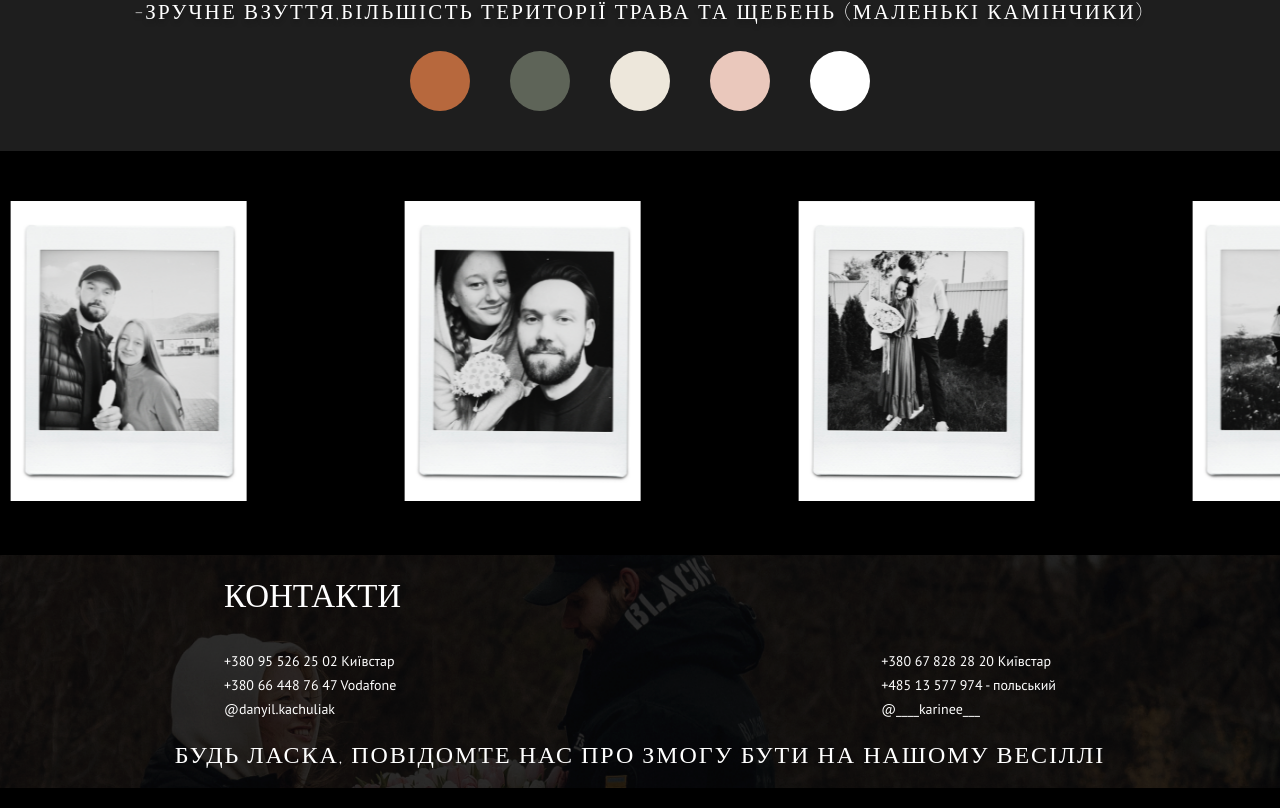
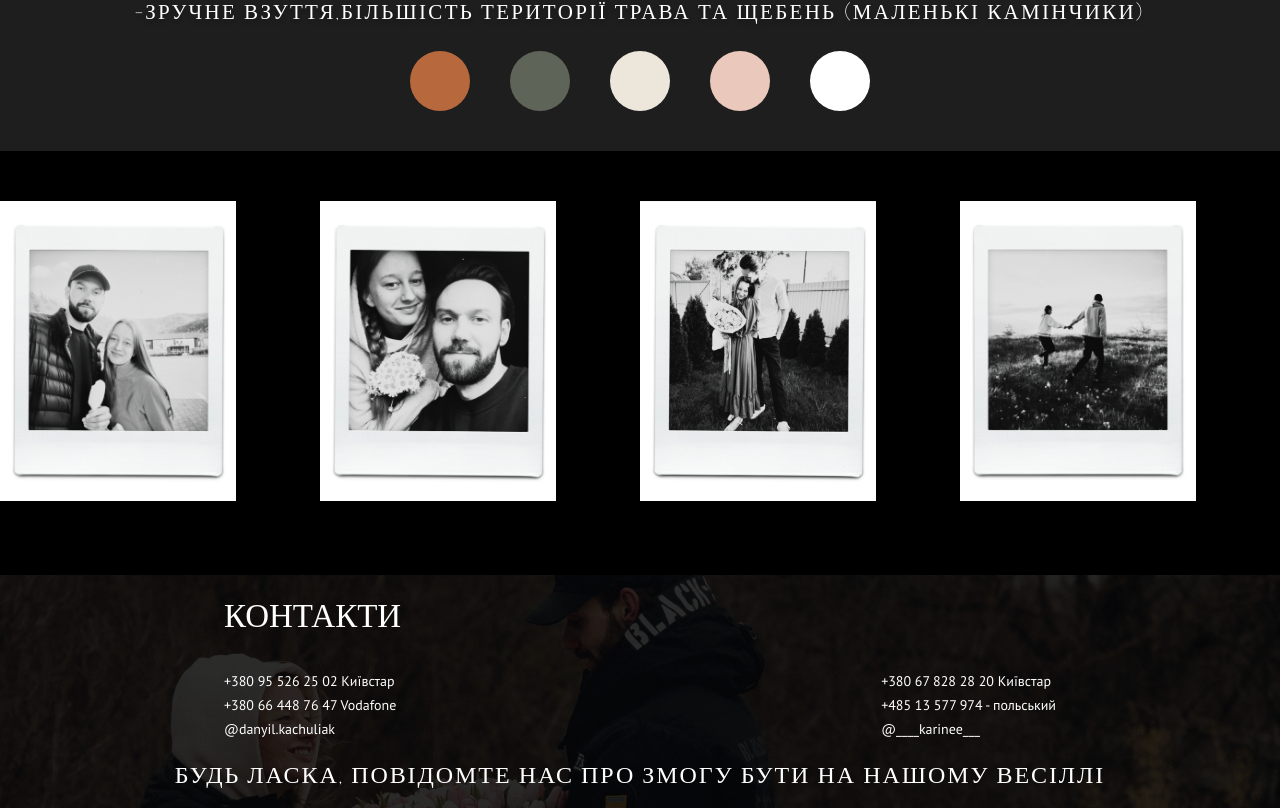
Before and after one commit to veniapopidoha/KachuliakWedding, a React (Create React App) app: page / in a window 1280 px wide. Shown: the part 2733-3541 px from the top of the page. Built offline with nearby package versions, Linux system fonts and the light colour scheme; a web font is replaced by a local one.

Commit message:
carousel

```diff
--- a/package.json
+++ b/package.json
@@ -12,6 +12,7 @@
     "react-slick": "^0.29.0",
     "slick-carousel": "^1.8.1",
     "styled-components": "^5.3.10",
+    "swiper": "^9.4.1",
     "web-vitals": "^2.1.4"
   },
   "scripts": {
--- a/src/App.css
+++ b/src/App.css
@@ -40,8 +40,3 @@ html {
     transform: rotate(360deg);
   }
 }
-/*
-.slick-slide:hover {
-  transform: scale(1.3);
-  transition: 0.;
-} */
--- a/src/Main/Carousel.js
+++ b/src/Main/Carousel.js
@@ -1,6 +1,10 @@
 import React, { Component } from 'react';
 import Slider from 'react-slick';
 import { CarouselDiv, CarouselImages } from './style';
+import { Swiper, SwiperSlide } from 'swiper/react';
+
+// Import Swiper styles
+import 'swiper/css';
 
 import img1 from '../img/1.JPG';
 import img2 from '../img/2.JPG';
@@ -20,76 +24,87 @@ import img15 from '../img/15.JPG';
 import img16 from '../img/16.JPG';
 import img17 from '../img/17.JPG';
 
-export default class AutoPlay extends Component {
-  render() {
-    const settings = {
-      dots: false,
-      infinite: true,
-      slidesToShow: 3,
-      slidesToScroll: 1,
-      autoplay: true,
-      // speed: 2000,
-      autoplaySpeed: 3000,
-      cssEase: 'linear',
-      centerMode: true,
-      arrows: false
+const breack = {
+  200: {
+    slidesPerView: 2.2,
+  },
+  320: {
+    slidesPerView: 2.5,
+  },
+  // when window width is >= 480px
+  480: {
+    slidesPerView: 3.2,
+  },
+  // when window width is >= 640px
+  768: {
+    slidesPerView: 3.5,
+    spaceBetween: 10,
+  },
+  1024: {
+    slidesPerView: 4,
+  },
+  1440: {
+    slidesPerView: 5,
+  },
 };
+
+export default () => {
   return (
     <CarouselDiv>
-        <Slider {...settings}>
-          <div>
+      <Swiper speed={500} loop={true} slidesPerView={4.5} breakpoints={breack}>
+        <SwiperSlide>
           <CarouselImages src={img1} />
-          </div>
-          <div>
+        </SwiperSlide>
+        <SwiperSlide>
           <CarouselImages src={img2} />
-          </div>
-          <div>
+        </SwiperSlide>
+        <SwiperSlide>
           <CarouselImages src={img3} />
-          </div>
-          <div>
+        </SwiperSlide>
+        <SwiperSlide>
           <CarouselImages src={img4} />
-          </div>
-          <div>
+        </SwiperSlide>
+        <SwiperSlide>
           <CarouselImages src={img5} />
-          </div>
-          <div>
+        </SwiperSlide>
+        <SwiperSlide>
           <CarouselImages src={img6} />
-          </div>
-          <div>
+        </SwiperSlide>
+        <SwiperSlide>
           <CarouselImages src={img7} />
-          </div>
-          <div>
+        </SwiperSlide>
+        <SwiperSlide>
           <CarouselImages src={img8} />
-          </div>
-          <div>
+        </SwiperSlide>
+        <SwiperSlide>
           <CarouselImages src={img9} />
-          </div>
-          <div>
+        </SwiperSlide>
+        <SwiperSlide>
           <CarouselImages src={img10} />
-          </div>
-          <div>
+        </SwiperSlide>
+        <SwiperSlide>
           <CarouselImages src={img11} />
-          </div>
-          <div>
+        </SwiperSlide>
+        <SwiperSlide>
           <CarouselImages src={img12} />
-          </div>
-          <div>
+        </SwiperSlide>
+        <SwiperSlide>
           <CarouselImages src={img13} />
-          </div>
-          <div>
+        </SwiperSlide>
+        <SwiperSlide>
           <CarouselImages src={img14} />
-          </div>
-          <div>
+        </SwiperSlide>
+        <SwiperSlide>
           <CarouselImages src={img15} />
-          </div>
-          <div>
+        </SwiperSlide>
+        <SwiperSlide>
           <CarouselImages src={img16} />
-          </div>
-          <div>
+        </SwiperSlide>
+        <SwiperSlide>
           <CarouselImages src={img17} />
-          </div>
-        </Slider>
+        </SwiperSlide>
+        ...
+      </Swiper>
     </CarouselDiv>
   );
-  }
-}
+};
--- a/src/Main/style.js
+++ b/src/Main/style.js
@@ -385,13 +385,13 @@ export const CarouselImages = styled.img`
     height: 250px;
   }
   @media screen and (max-width: 768px) {
+    height: 200px;
+  }
+  @media screen and (max-width: 480px) {
     height: 150px;
   }
-  @media screen and (max-width: 480px) {
-    height: 100px;
-  }
   @media screen and (max-width: 375px) {
-    height: 80px;
+    height: 150px;
   }
 `;
 
```
Also changed, not shown: 1 other file (tests, documents, lock files or other folders). Lines whose indentation alone changed are shown as unchanged.
